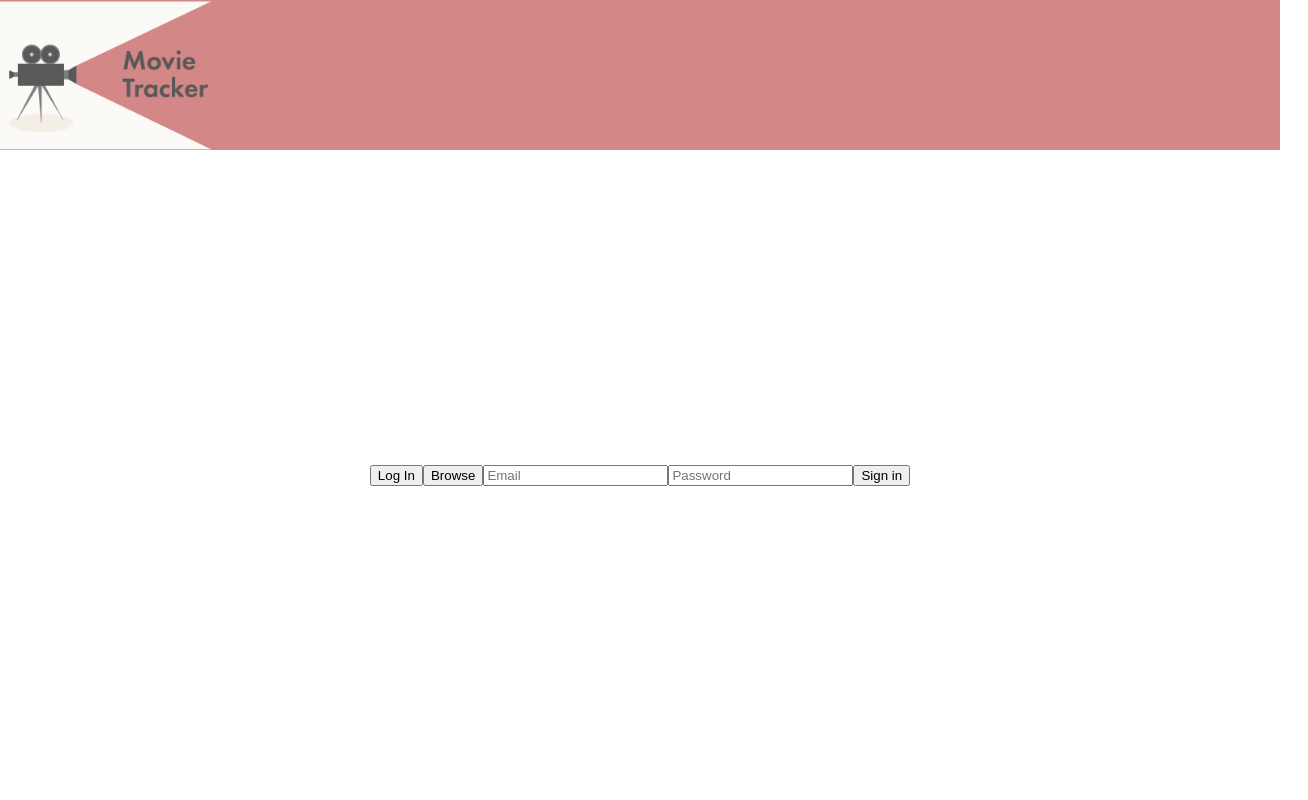
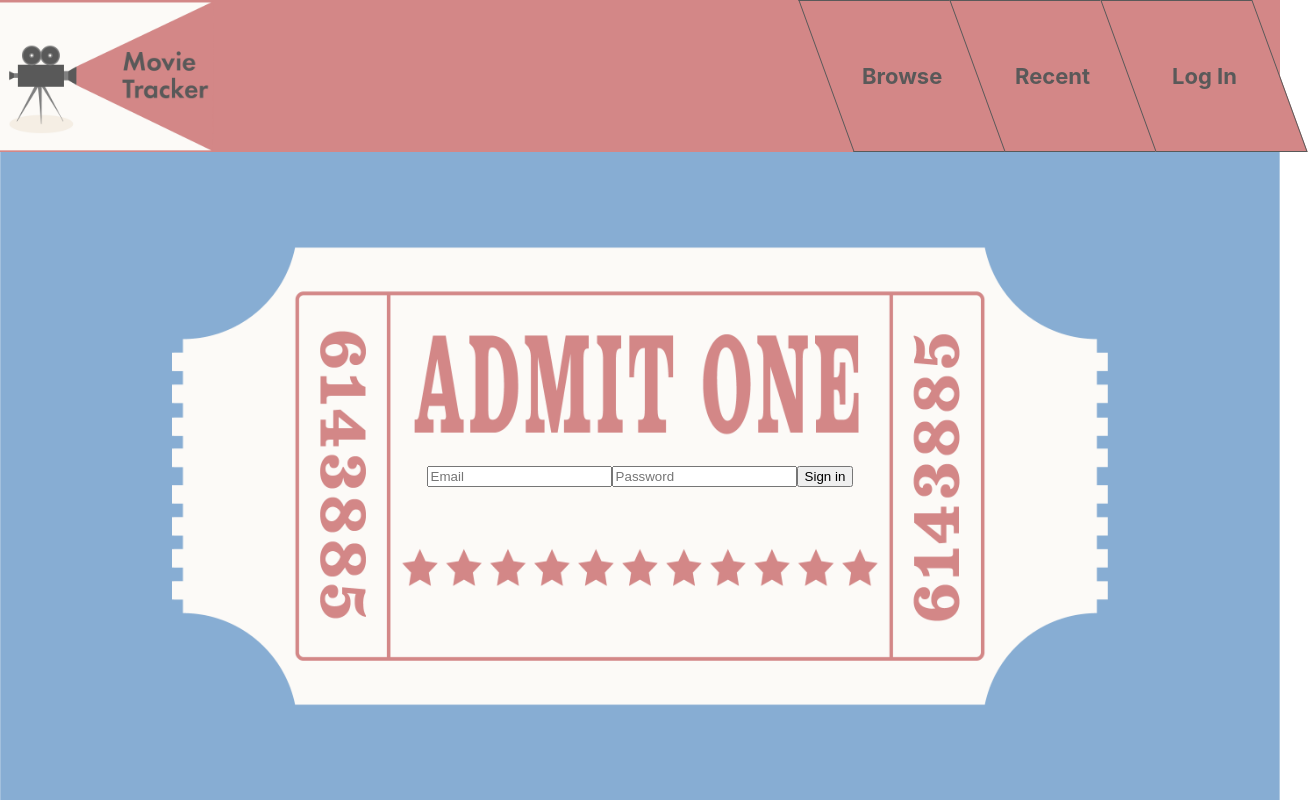
Before and after one commit to rdren0/Movie-Tracker, a React (Create React App) app: page /Login in a window 1280 px wide. Shown: the whole page, 1308 px wide, since content can reach past the window. Built offline with nearby package versions, Linux system fonts and the light colour scheme; no server answers.

Commit message:
Added styles to splash page and moved navigation to header

```diff
--- a/src/APICalls/APICalls.js
+++ b/src/APICalls/APICalls.js
@@ -15,6 +15,7 @@ const fetchUserData =  async (url, options) => {
     return parsedData;
   } else {
     console.log("nope")
+    return 'nope'
   }
 }
 
--- a/src/Components/AccountForm/AccountForm.js
+++ b/src/Components/AccountForm/AccountForm.js
@@ -16,7 +16,6 @@ class AccountForm extends Component {
   }
 
   handleChange = (e) => {
-    ///make toLower
     this.setState({
       [e.target.type]: e.target.value.toLowerCase()
     })
--- a/src/Components/App/App.js
+++ b/src/Components/App/App.js
@@ -12,7 +12,6 @@ import { connect } from 'react-redux';
 class App extends Component {
  constructor(props) {
     super(props);
-
   }
 
   componentDidMount = () => {
@@ -31,11 +30,9 @@ class App extends Component {
       <div className='app-container'>
         <Header/>
         <section className='btn-container'>
-          <Link to="/Login"><button> Log In</button></Link>
-          <Link to="/Movies"><button> Browse </button></Link>
           <Route exact path="/Login" component={AccountForm}/>
         </section>
-        <Route exact path="/Movies" component={CardContainer}/>
+        <Route exact path="/" component={CardContainer}/>
       </div>
     );
   }
--- a/src/Components/App/App.scss
+++ b/src/Components/App/App.scss
@@ -38,6 +38,16 @@
   display: flex;
   align-items: center;
   justify-content: center;
+  background-image: url('../../Images/main-bg.png');
+  background-size: cover;
+  background-position: center;
+}
+
+.no-bg {
+  flex-grow: 1;
+  display: flex;
+  align-items: center;
+  justify-content: center;
 }
 
 .app-container {
--- a/src/Components/Header/Header.js
+++ b/src/Components/Header/Header.js
@@ -2,6 +2,7 @@ import React, { Component} from 'react';
 import { Link } from 'react-router-dom';
 import Logo from '../../Images/movie-tracker-logo.png';
 import './Header.scss'
+import { NavLink } from 'react-router-dom'
 
 
 class Header extends Component {
@@ -13,9 +14,14 @@ class Header extends Component {
   render() {
     return (
       <div className='header'>
-      <Link to="/" className='logo'>
-        <img src={Logo} alt='Movie Tracker Logo' />
-      </Link>
+        <Link to="/" className='logo'>
+          <img src={Logo} alt='Movie Tracker Logo' />
+        </Link>
+        <nav>
+          <NavLink to="/" className='nav-button'><h4>Browse</h4></NavLink>
+          <NavLink to="/" className='nav-button'><h4>Recent</h4></NavLink>
+          <NavLink to="/Login" className='nav-button'><h4>Log In</h4></NavLink>
+        </nav>
       </div>
     );
   }
--- a/src/Components/Header/Header.scss
+++ b/src/Components/Header/Header.scss
@@ -6,9 +6,46 @@ img {
 
 .header {
   background: $primary-color;
+  display: flex;
+  justify-content: space-between;
 }
 
 .logo {
   display: flex;
   align-items: center;
 }
+
+.header nav {
+  display: flex;
+}
+
+.nav-button h4 {
+  transform: skew(-20deg);
+}
+
+.nav-button {
+  height: 150px;
+  width: 150px;
+  transform: skew(20deg);
+  background: $primary-color;
+  display: flex;
+  align-items: center;
+  justify-content: center;
+  border: 1px solid $main-text;
+  border-right: 0;
+  text-decoration: none;
+  color: $main-text;
+  font-size: 22px;
+
+  &:last-child {
+    border-right: 1px solid $main-text
+  }
+
+  &:hover {
+    background: $primary-hover;
+  }
+
+  &:focus {
+    background: $primary-hover;
+  }
+}
--- a/src/Utilities/_Variables.scss
+++ b/src/Utilities/_Variables.scss
@@ -3,3 +3,4 @@ $secondary-color: #87add3;
 $main-text: #595959;
 $accent-color1: #87d3ad;
 $main-background: #fcfaf7;
+$primary-hover: #c56262;
```
Also changed, not shown: src/Images/main-bg.png.
